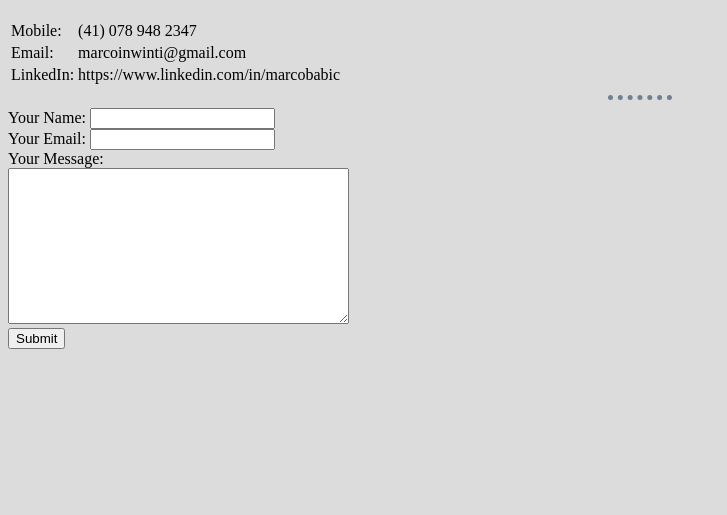
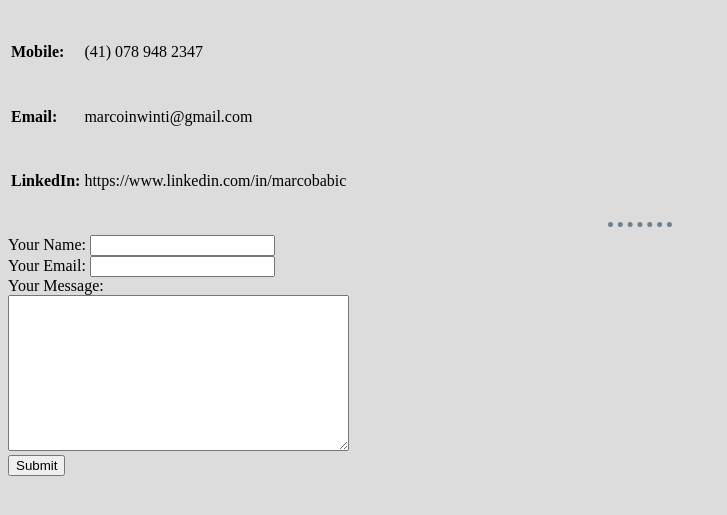
Before and after one commit to MarcoBabic/CV, a plain HTML site: page Contact.html in a window 1280 px wide. Shown: the part 61-576 px from the top of the page, without its empty margins (0-727 px from the left). Drawn offline with Linux system fonts and the light colour scheme; files that its build step writes are made by us from their sources.

Commit message:
Add files via upload

```diff
--- a/Contact.html
+++ b/Contact.html
@@ -12,13 +12,13 @@
   <h1>Contact Details:</h1>
   <table>
     <tr>
-      <td>Mobile:</td>
+      <td><h4>Mobile:</h4></h></td>
       <td>(41) 078 948 2347</td>
     </tr>
-    <td>Email:</td>
+    <td><h4>Email:</h4></td>
     <td>marcoinwinti@gmail.com</td>
     <tr>
-      <td>LinkedIn:</td>
+      <td><h4>LinkedIn:</h4></td>
       <td>https://www.linkedin.com/in/marcobabic</td>
     </tr>
   </table>
```
Also changed, not shown: index.html (+4 -0 lines).
